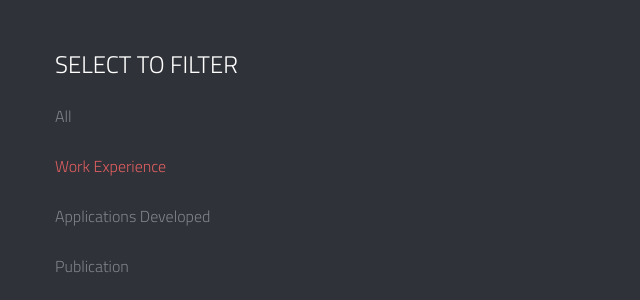
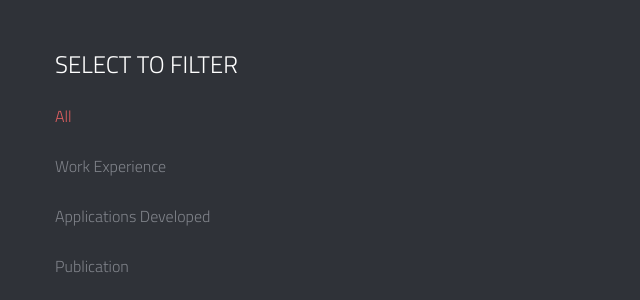
Before and after one commit to SubhasisDutta/ProfileApp, a Python web app: template template/index.html in a window 1280 px wide. Shown: the part 863-1163 px from the top of the page, without its empty margins (0-640 px from the left). Run offline with Jinja, Linux system fonts and the light colour scheme; the template is opened without the code that fills it, so the values that code supplies are empty.

Commit message:
Revert to all in default

```diff
--- a/static/_include/js/main.js
+++ b/static/_include/js/main.js
@@ -108,7 +108,7 @@ BRUSHED.filter = function (){
 			  animationEngine: 'best-available',
 			  itemSelector : '.item-thumbs',
 			  layoutMode : 'fitRows',
-			  filter : '.workexperience'
+			  //filter : '.workexperience'
 			});
 		});
 
--- a/template/index.html
+++ b/template/index.html
@@ -61,8 +61,8 @@
                 <nav id="options" class="work-nav">
                     <ul id="filters" class="option-set" data-option-key="filter">
                     	<li class="type-work">Select to Filter</li>
-                        <li><a href="#filter" data-option-value="*" >All</a></li>
-                        <li><a href="#filter" data-option-value=".workexperience" class="selected">Work Experience</a></li>
+                        <li><a href="#filter" data-option-value="*" class="selected">All</a></li>
+                        <li><a href="#filter" data-option-value=".workexperience" >Work Experience</a></li>
 						<!--<li><a href="#filter" data-option-value=".skills">Programming Skills</a></li>-->
                         <li><a href="#filter" data-option-value=".personalprojects">Applications Developed</a></li>
 						<li><a href="#filter" data-option-value=".publication">Publication</a></li>
```
Also changed, not shown: README.md.
